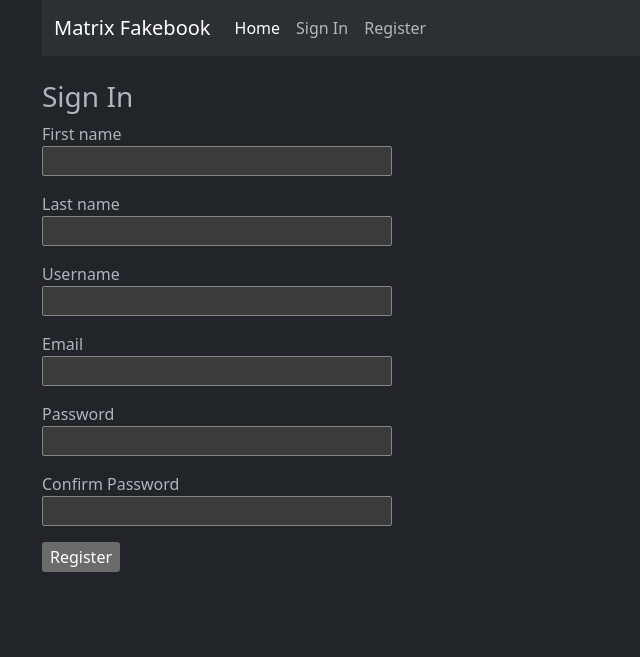
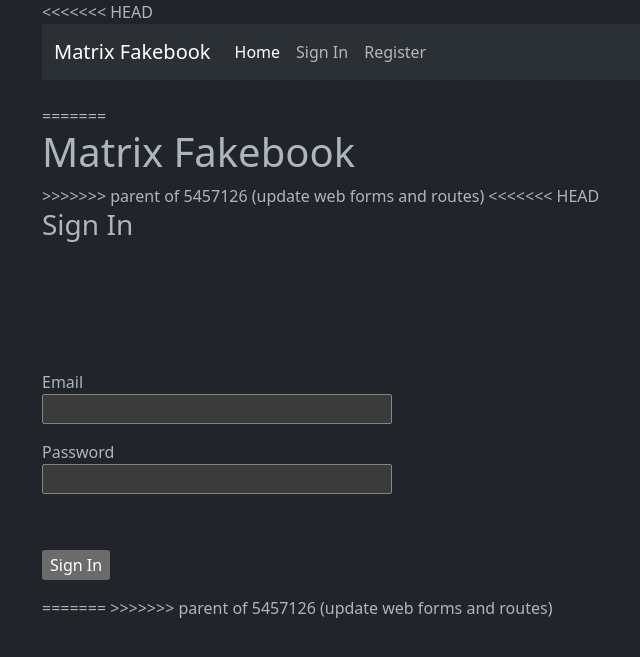
Before and after one commit to VanLance/FakeBook-Matrix-123, a Flask app: template app/templates/register.jinja in a window 1280 px wide. Shown: the top 657 px of the page, without its empty margins (40-680 px from the left). Run offline with Flask 3, Linux system fonts and the light colour scheme; the template is opened without the code that fills it: values that come from a table or form of the project are taken from there, others are empty.

Commit message:
revert day-1

```diff
--- a/Config.py
+++ b/Config.py
@@ -2,4 +2,3 @@ import os
 
 class Config:
     SECRET_KEY = os.environ.get('SECRET_KEY')
-    SQLALCHEMY_DATABASE_URI = os.environ.get('DATABASE_URL')
--- a/app/forms.py
+++ b/app/forms.py
@@ -1,18 +1,9 @@
 from flask_wtf import FlaskForm
 from wtforms import StringField, PasswordField, SubmitField, BooleanField
-from wtforms.validators import DataRequired, EqualTo
+from wtforms.validators import DataRequired
 
 class LoginForm(FlaskForm):
-    email = StringField('Email', validators=[ DataRequired()])
-    password = PasswordField('Password', validators=[ DataRequired()])
+    email = StringField('Email', validators=[DataRequired()])
+    password = PasswordField('Password', validators=[DataRequired()])
     remember_me = BooleanField('Remeber Me')
     submit = SubmitField('Sign In')
-
-class RegisterForm(FlaskForm):
-    first_name = StringField('First name')
-    last_name  = StringField('Last name')
-    username = StringField('Username',validators=[ DataRequired() ])
-    email = StringField('Email', validators=[ DataRequired() ])
-    password = PasswordField('Password', validators=[ DataRequired() ])
-    verify_password = PasswordField('Confirm Password', validators=[ DataRequired(), EqualTo('password') ])
-    submit = SubmitField('Register')
--- a/app/routes.py
+++ b/app/routes.py
@@ -1,7 +1,7 @@
-from flask import render_template, flash, redirect
+from flask import render_template
 from app import app
-from app.forms import LoginForm, RegisterForm
-from app.models import User
+
+from app.forms import LoginForm
 
 @app.route('/')
 def home():
@@ -15,33 +15,11 @@ def home():
     print(matrix_posts['students'])
     return render_template('index.jinja', instructors=matrix_posts['instructors'], students=matrix_posts['students'], title='Fakebook Homepage')
 
-@app.route('/signin', methods=['GET', 'POST'])
+@app.route('/signin')
 def sign_in():
     login_form = LoginForm()
-    if login_form.validate_on_submit():
-        email = login_form.email.data
-        user = User.query.filter_by(email=email).first()
-        if user and user.check_password(login_form.password.data):
-            flash(f'{login_form.email.data} logged in!', category='success')
-            return redirect('/')
-        else:
-            flash(f'Invaled User Data, Try Again!', category='warning')
     return render_template('signin.jinja', form=login_form)
 
-@app.route('/register', methods=['GET', 'POST'])
+@app.route('/register')
 def register():
-    form = RegisterForm()
-    if form.validate_on_submit():
-        first_name = form.first_name.data
-        last_name = form.last_name.data
-        username = form.username.data
-        email = form.email.data
-        try:
-            user = User(first_name=first_name, last_name=last_name, username = username, email=email)
-            user.hash_password(form.password.data)
-            user.commit()
-            flash(f'{first_name if first_name else username} registered', category='success')
-            return redirect('/')
-        except:
-            flash(f'Username or Email already taken, Try Again', category='warning')
-    return render_template('register.jinja', form=form)
+    return render_template('register.jinja')
--- a/app/templates/base.jinja
+++ b/app/templates/base.jinja
@@ -13,6 +13,7 @@
   <link rel="stylesheet" href="https://cdn.jsdelivr.net/npm/bootstrap@5.3.0/dist/css/bootstrap.min.css">
   <script src="https://cdn.jsdelivr.net/npm/bootstrap@5.3.0/dist/js/bootstrap.bundle.min.js" defer></script>
 </head>
+<<<<<<< HEAD
 <body class="container">
   {% include "navbar.jinja" %}
   {% with messages =  get_flashed_messages(with_categories=true) %}
@@ -23,6 +24,11 @@
       </div>
     {% endfor %}
   {% endwith %}
+=======
+<body>
+  <nav></nav>
+  <h1>Matrix Fakebook</h1>
+>>>>>>> parent of 5457126 (update web forms and routes)
   {% block content %}{% endblock %}
 
 </body>
--- a/app/templates/register.jinja
+++ b/app/templates/register.jinja
@@ -1,6 +1,7 @@
 {% extends "base.jinja" %}
 
 {% block content %}
+<<<<<<< HEAD
   <h3>Sign In</h3>
   <form action="" method="POST" novalidate>
     {{ form.hidden_tag() }}
@@ -42,4 +43,7 @@
     </p>
     <p>{{ form.submit() }}</p>
     </form>
+=======
+
+>>>>>>> parent of 5457126 (update web forms and routes)
 {% endblock content %}
```
Also changed, not shown: app/__init__.py (+2 -5 lines), app/models.py (deleted, +0 -38 lines), app/templates/signin.jinja (+15 -0 lines), sandbox.py (deleted).
